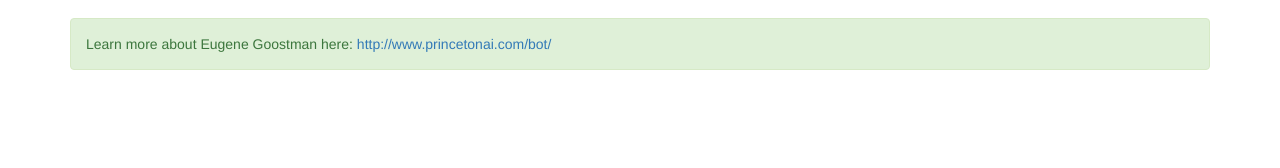
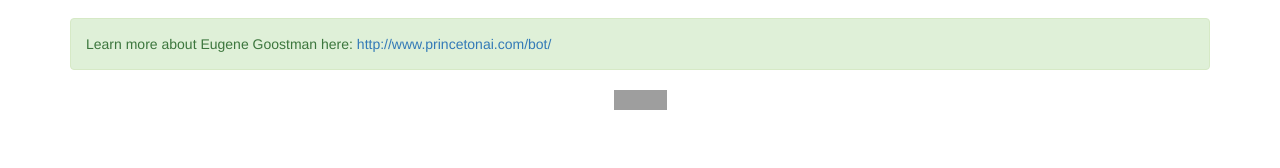
Before and after one commit to vivekchand/chat-with-eugene, a Django app: page / in a window 1280 px wide. Shown: the part 632-800 px from the top of the page. Run offline with Django 3.2, Linux system fonts and the light colour scheme; grey boxes labelled with a size stand in for pictures from a placeholder-image service; some libraries are stand-ins or nearby versions; grey boxes are pictures that could not be loaded.

Commit message:
added fork button

```diff
--- a/turingbot/templates/index.html
+++ b/turingbot/templates/index.html
@@ -107,7 +107,9 @@
     http://www.princetonai.com/bot/
     </a>
 </div>
-
+<center>
+<iframe src="http://ghbtns.com/github-btn.html?user=vivekchand&amp;repo=chat-with-eugene&amp;type=fork" allowtransparency="true" frameborder="0" scrolling="0" width="53" height="20"></iframe>
+</center>
 </div>
 <script id="jst-chat-turing-template" type="text/template">
     <li class="right clearfix">
```
